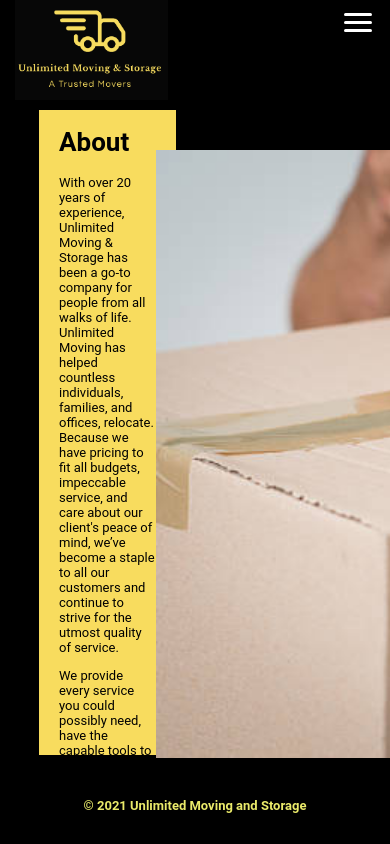
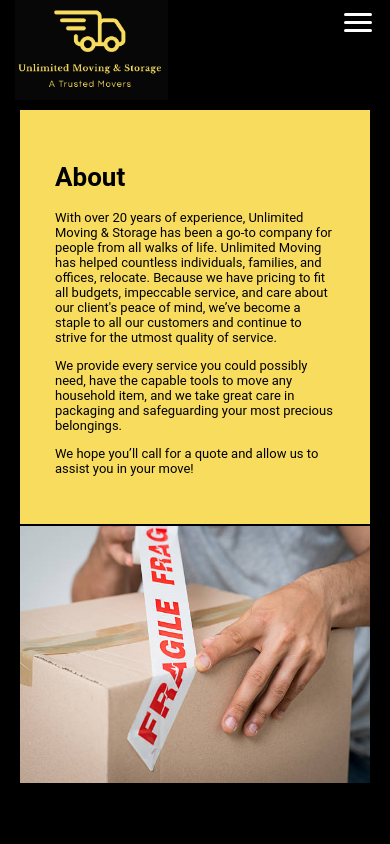
Before and after one commit to Erodri6z/Unlimited-Moving-And-Storage, a React (Create React App) app: page /About in a window 390 px wide. Built offline with nearby package versions, Linux system fonts and the light colour scheme.

Commit message:
add a responsive design to about page

```diff
--- a/src/styles/about.css
+++ b/src/styles/about.css
@@ -30,3 +30,36 @@
   height: 100%;
   margin-right: 40px;
 }
+
+
+@media only screen and (max-width: 750px ) {
+  .About {
+    display: flex;
+    flex-direction: column;
+    align-items: center;
+    margin-bottom: 30%;
+    margin-left: 20px;
+    margin-right: 20px;
+  }
+
+  #about-text {
+    margin: auto;
+    padding: 35px;
+  }
+  #fragile {
+    width: 100%;
+    margin-left: 0px;
+    margin-top: 0px;
+    border: 2px solid black;
+  }
+  #fragile-image{
+    width: 100%;
+    margin: auto;
+    height:100%;
+    margin-bottom: -20px;
+  }
+}
+
+@media screen and (max-width: 300px) {
+
+}
--- a/src/styles/app.css
+++ b/src/styles/app.css
@@ -173,3 +173,9 @@ footer{
     height: 100%;
   }
 }
+
+@media screen and (max-width: 400px) {
+  .footer{
+    margin-top:90%
+  }
+}
```
